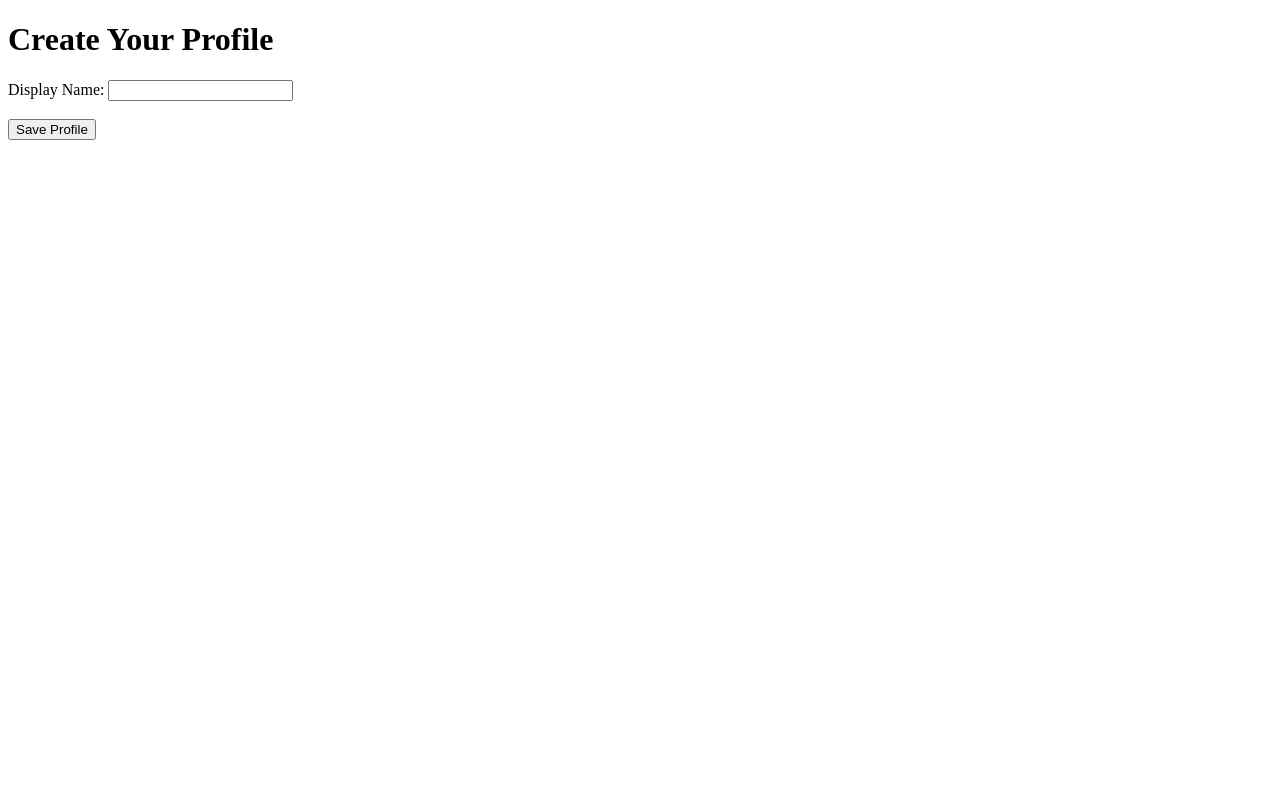
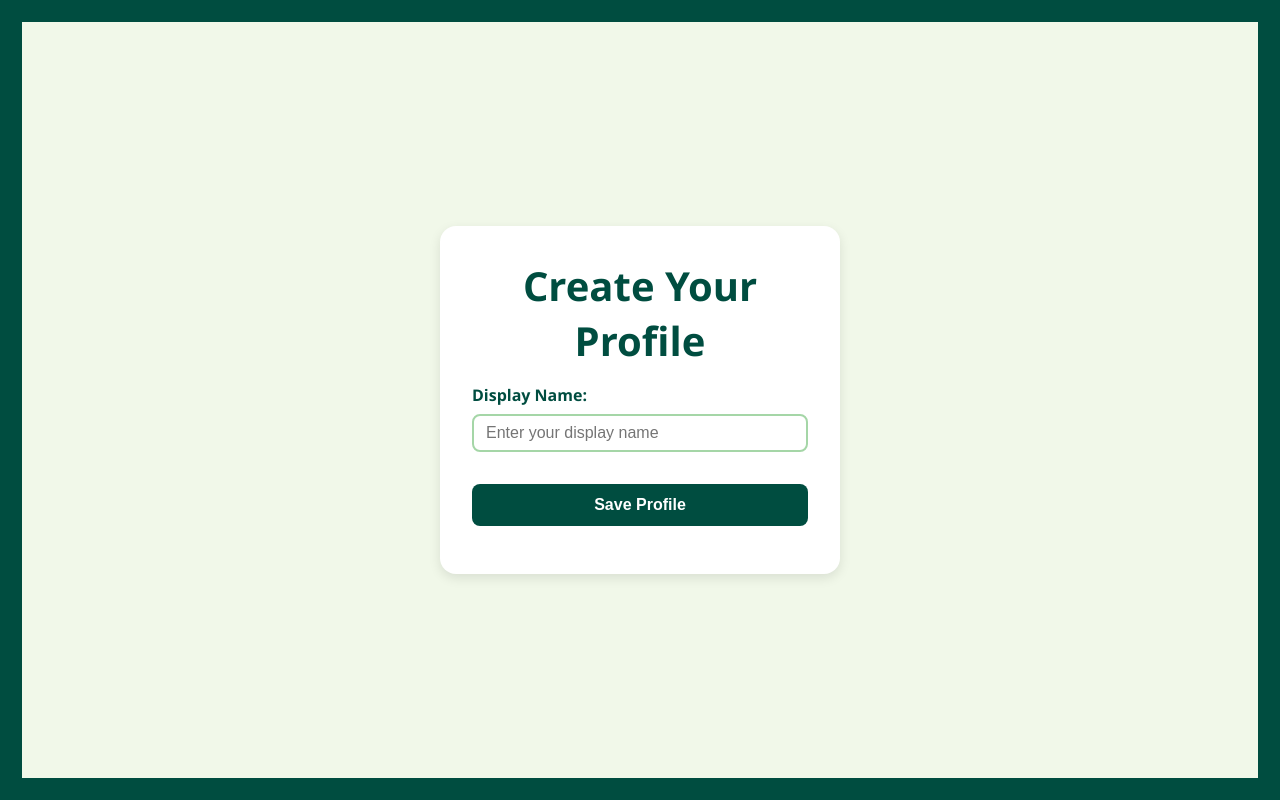
Before and after one commit to anakforthings/Request-Form, a plain HTML site: page create-profile.html in a window 1280 px wide. Drawn offline with Linux system fonts and the light colour scheme.

Commit message:
css added

```diff
--- a/create-profile.html
+++ b/create-profile.html
@@ -1,6 +1,8 @@
 <!DOCTYPE html>
 <html>
 <head>
+    <meta charset="UTF-8">
+    <link rel="stylesheet" href="index.css">
     <title>Create Profile</title>
     <!-- Firebase SDK -->
     <script src="https://www.gstatic.com/firebasejs/10.8.1/firebase-app-compat.js"></script>
@@ -50,10 +52,16 @@
     </script>
 </head>
 <body>
-    <h1>Create Your Profile</h1>
-    <label for="displayName">Display Name:</label>
-    <input type="text" id="displayName" name="displayName"><br><br>
-    <button onclick="saveProfile()">Save Profile</button>
-    <p id="message"></p>
+    <div class="container">
+        <h1>Create Your Profile</h1>
+
+        <div class="form-group">
+          <label for="displayName">Display Name:</label>
+          <input type="text" id="displayName" name="displayName" placeholder="Enter your display name" required>
+        </div>
+
+        <button onclick="saveProfile()">Save Profile</button>
+        <p id="message"></p>
+      </div>
 </body>
 </html>
--- /dev/null
+++ b/index.css
@@ -0,0 +1,146 @@
+:root {
+    --dark-green: #004d40;
+    --light-green: #a5d6a7;
+    --accent-green: #388e3c;
+    --text-color: #fff;
+    --bg-color: #f1f8e9;
+    --font-family: 'Segoe UI', Tahoma, Geneva, Verdana, sans-serif;
+  }
+
+  * {
+    box-sizing: border-box;
+    margin: 0;
+    padding: 0;
+  }
+
+  body {
+    background-color: var(--bg-color);
+    color: var(--dark-green);
+    font-family: var(--font-family);
+    display: flex;
+    flex-direction: column;
+    align-items: center;
+    justify-content: center;
+    height: 100vh;
+    border: 22px solid var(--dark-green);
+    box-sizing: border-box;
+  }
+
+  h1 {
+    margin-bottom: 1rem;
+    font-size: 2.5rem;
+    color: var(--dark-green);
+  }
+
+  button {
+    background-color: var(--dark-green);
+    color: var(--text-color);
+    border: none;
+    padding: 0.75rem 1.5rem;
+    font-size: 1rem;
+    font-weight: bold;
+    border-radius: 0.5rem;
+    cursor: pointer;
+    transition: background-color 0.2s ease, transform 0.1s ease;
+  }
+
+  button:hover {
+    background-color: var(--accent-green);
+    transform: translateY(-2px);
+  }
+
+  button:active {
+    transform: translateY(0);
+  }
+
+  #message {
+    margin-top: 1rem;
+    font-size: 1rem;
+    color: var(--accent-green);
+  }
+
+  /* Center everything in a card-like box */
+  .container {
+    background-color: #fff;
+    border-radius: 1rem;
+    box-shadow: 0 4px 12px rgba(0,0,0,0.1);
+    padding: 2rem;
+    text-align: center;
+    width: 90%;
+    max-width: 400px;
+
+  }
+
+  .form-group {
+    margin-bottom: 1.5rem;
+    text-align: left;
+  }
+
+  /* Labels */
+  .form-group label {
+    display: block;
+    margin-bottom: 0.5rem;
+    color: var(--dark-green);
+    font-weight: 600;
+    font-size: 1rem;
+  }
+
+  /* Inputs */
+  .form-group input {
+    width: 100%;
+    padding: 0.5rem 0.75rem;
+    font-size: 1rem;
+    border: 2px solid var(--light-green);
+    border-radius: 0.5rem;
+    transition: border-color 0.2s ease, box-shadow 0.2s ease;
+  }
+
+  .form-group input:focus {
+    outline: none;
+    border-color: var(--accent-green);
+    box-shadow: 0 0 0 3px rgba(56, 142, 60, 0.2);
+  }
+
+  /* Button (you already have, but ensure it’s full‑width here) */
+  .container > button {
+    width: 100%;
+    margin-top: 0.5rem;
+  }
+
+  /* Message text */
+  #message {
+    margin-top: 1rem;
+    font-size: 0.95rem;
+    color: var(--accent-green);
+  }
+
+  body.requests{
+    display: flex;
+    flex-direction: column;
+    align-items: center;
+    justify-content: flex-start;
+    padding: 2rem;
+  }
+
+
+  body.requests{
+    border: 12px solid var(--dark-green);
+    box-sizing: border-box;
+  }
+
+
+  .page-title,
+  .page-subtitle {
+    text-align: center;
+  }
+
+
+  .page-title {
+    margin-top: 0;
+    margin-bottom: 0.25rem;
+  }
+
+  .page-subtitle {
+    margin-top: 0;
+    margin-bottom: 1.5rem;
+  }
```
Also changed, not shown: index.html (+7 -3 lines), requests.html (+5 -3 lines).
